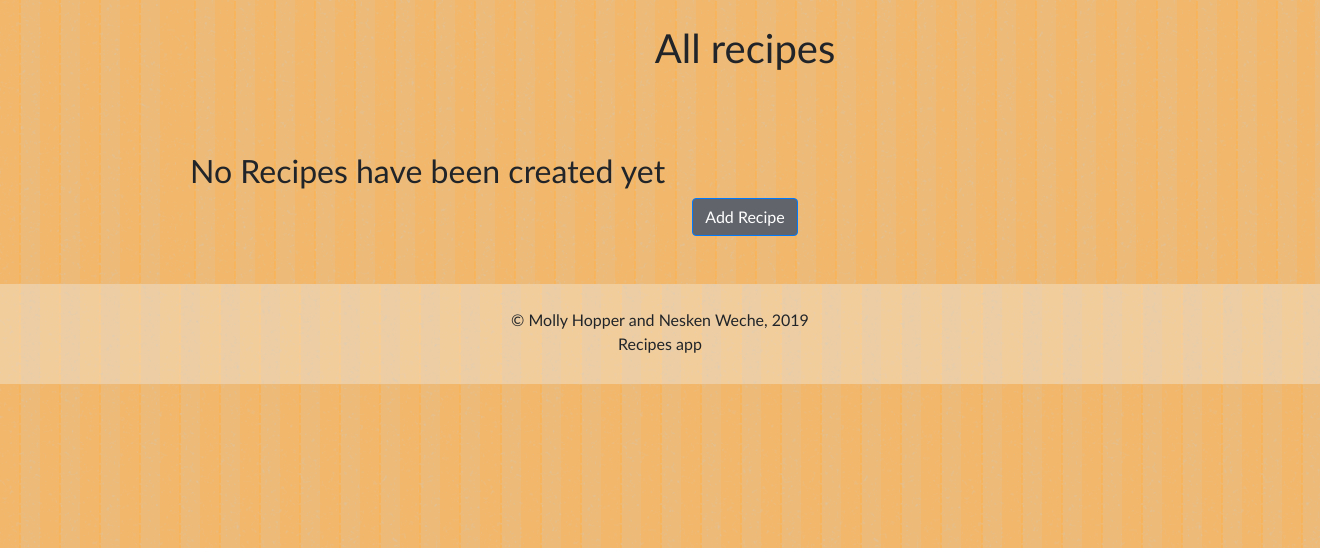
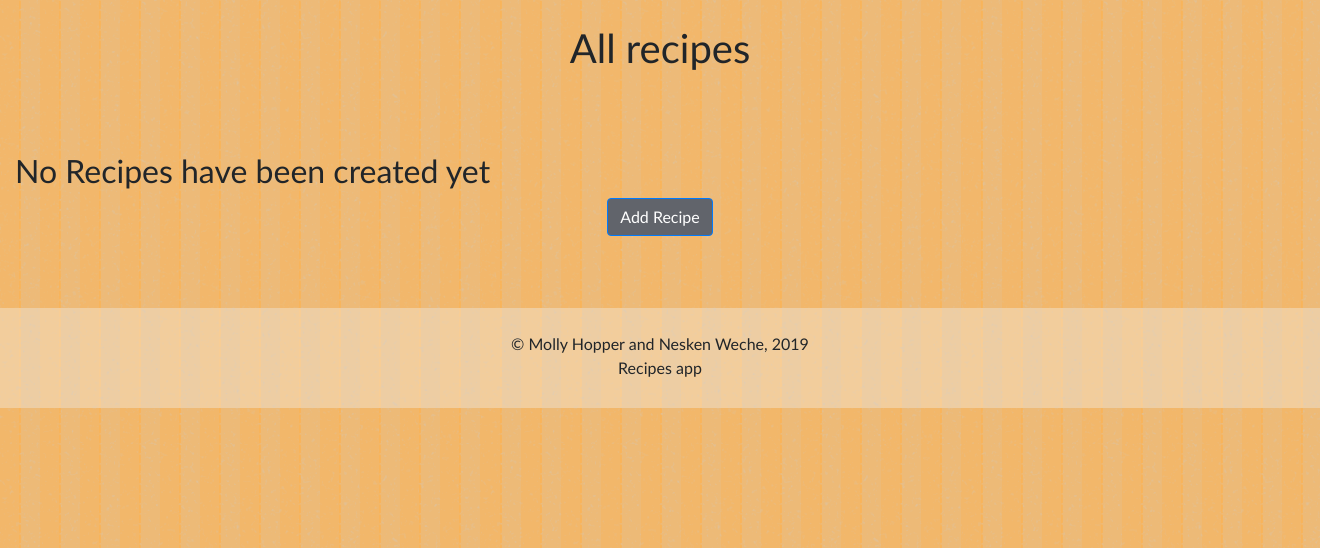
Before and after one commit to Nesken-weche/Blue_badge_project, a Django app: page /all/ in a window 1320 px wide. Shown: the part 56-604 px from the top of the page. Run offline with Django 3.2, Linux system fonts and the light colour scheme; data that the repository does not hold is empty; some libraries are stand-ins or nearby versions.

Commit message:
fixed some formatting!

```diff
--- a/blue_badge/Templates/allrecipes/addrecipe.html
+++ b/blue_badge/Templates/allrecipes/addrecipe.html
@@ -1,7 +1,9 @@
 {% extends 'base.html' %}
 
 {% block content %}
-<div class='container'>
+<div class='row'>
+    <div class='col-1'></div>
+    <div class='container-fluid col-10'>
         <br>
         <h1 class='AR_heading'>Add Recipe</h1>
         <form class="add_form" action="{% url 'addRecipe' %}" method="POST">
@@ -24,6 +26,8 @@
             <br><br>
         </form>
     </div>
+    <div class='col-1'></div>
+</div>
 <div class=buffer></div>
 
 
--- a/blue_badge/Templates/allrecipes/allrecipes.html
+++ b/blue_badge/Templates/allrecipes/allrecipes.html
@@ -1,15 +1,21 @@
 {% extends 'base.html' %}
 
 {% block content %}
-<div class="container" id="allrecipecontainer">
+<div class="container-fluid" id="allrecipecontainer">
     <br>
-    <div class='AR_heading'>
-        <h1> All recipes </h1>
+    <div class='row'>
+        <div class='col-3'></div>
+        <div class='AR_heading col-6'>
+            <h1> All recipes </h1>
+        </div>
+        <div class='col-3'></div>
     </div>
-    <div class = 'recipe_display'>
+    <!-- <div class = 'recipe_display'> -->
         {% if recipe_list %}
             {% for recipe in recipe_list %}
-                <div class='recipe_item'>
+                <div class='row'>
+                <div class='col-1'></div>
+                <div class='recipe_item col-10'>
                     <h2>{{ recipe.name }}</h2>
                     <p>
                         <h4>Ingredients:</h4> {{ recipe.ingredients }}
@@ -17,16 +23,22 @@
                         <h4>Instructions:</h4> {{ recipe.instructions }}
                     </p>
                 </div>
+                <div class='col-1'></div>
+                </div>
                 <br>
-
             {% endfor %}
         {% else %}
             <br><br><br>
             <h2>No Recipes have been created yet</h2>
         {% endif %}
+    <!-- </div> -->
+    <div class='row'>
+        <div class='col-4'></div>
+        <div class="addrecipebutton col-4">
+        <a href="{% url 'addRecipe' %}" class="btn btn-primary add_recipe_btn">Add Recipe</a>
+        </div>
+        <div class='col-4'></div>
     </div>
-    <div class="addrecipebutton">
-    <a href="{% url 'addRecipe' %}" class="btn btn-primary add_recipe_btn">Add Recipe</a>
     <br><br><br>
     </div>
 </div>
--- a/blue_badge/Templates/pages/home.html
+++ b/blue_badge/Templates/pages/home.html
@@ -2,7 +2,9 @@
 {% block content %}
 
 <div class='header'></div>
-<div class='container'>
+<div class='row'>
+    <div class='col-1'></div>
+    <div class='container-fluid col-10'>
         <div class="about">
             <br>
             <h1>About</h1>
@@ -14,5 +16,7 @@
             <br>
         </div>
     </div>
+    <div class='col-1'></div>
+</div>
 
 {% endblock %}
--- a/blue_badge/pages/static/pages/style.css
+++ b/blue_badge/pages/static/pages/style.css
@@ -25,6 +25,7 @@ body {
     background-color: var(--secondary-dark);
     font-family: 'Trebuchet MS', 'Lucida Sans Unicode', 'Lucida Grande', 'Lucida Sans', 'Arial', 'sans-serif';
     height: 100%;
+    width: 100%;
 }
 
 .header {
@@ -33,10 +34,9 @@ body {
     width: 100%;
 }
 
-.container {
-    margin-left: 175px !important;
-    margin-right: 300px !important;
-    /* padding-top: 35px !important; */
+.container-fluid {
+    /* margin-left: 175px !important;
+    margin-right: 300px !important;  */
     background-color: var(--secondary-color);
     background-image: url('../img/crisp-paper-ruffles.png');
     min-height: 100%;
@@ -69,7 +69,7 @@ body {
     background-image: url('../img/crisp-paper-ruffles.png');
     border-radius: 80px;
     padding: 20px 25px 20px 35px;
-    color: var(--primary-color)
+    color: var(--primary-color);
 }
 
 .addrecipebutton {
```
Lines whose indentation alone changed are shown as unchanged.
